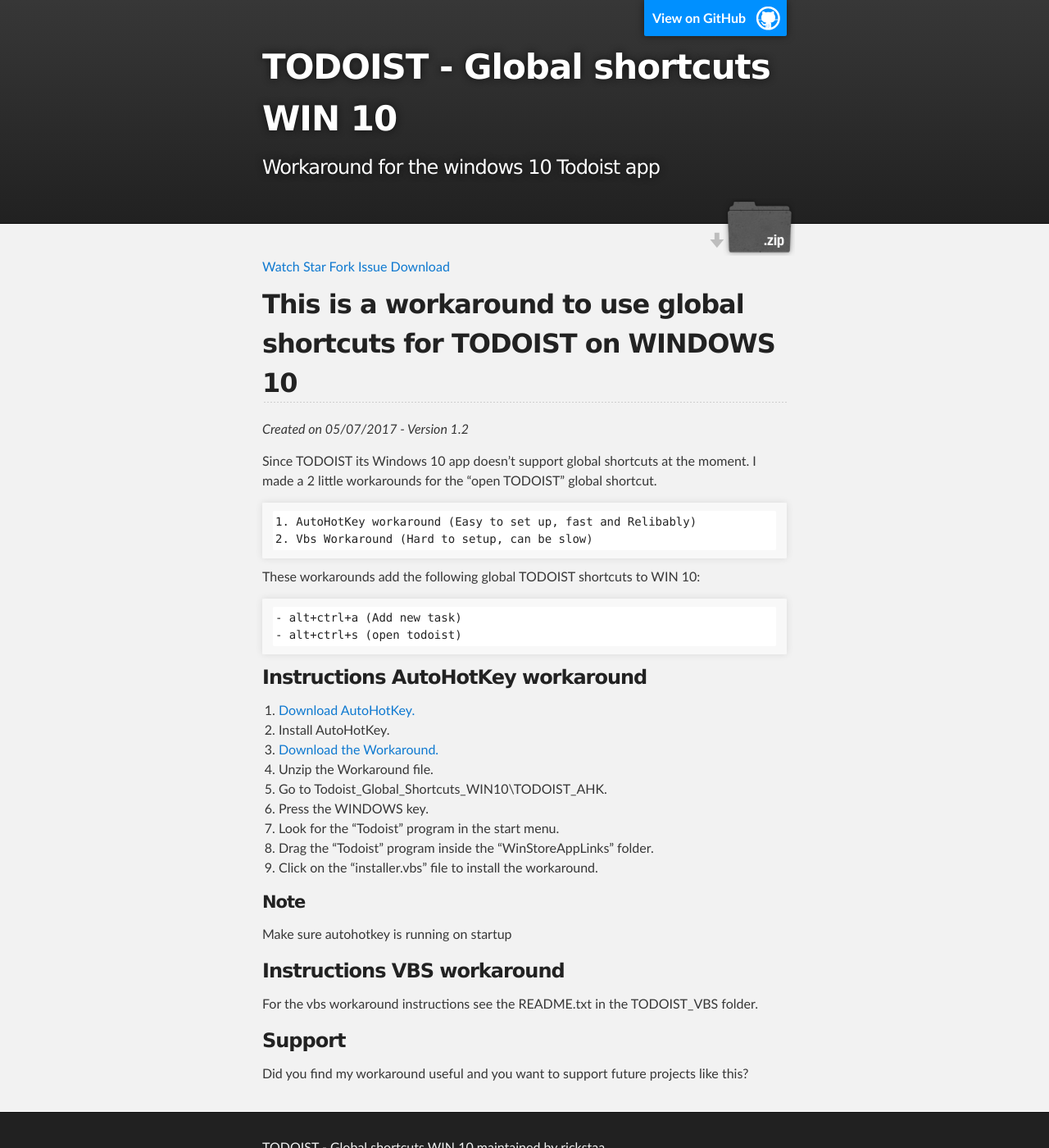
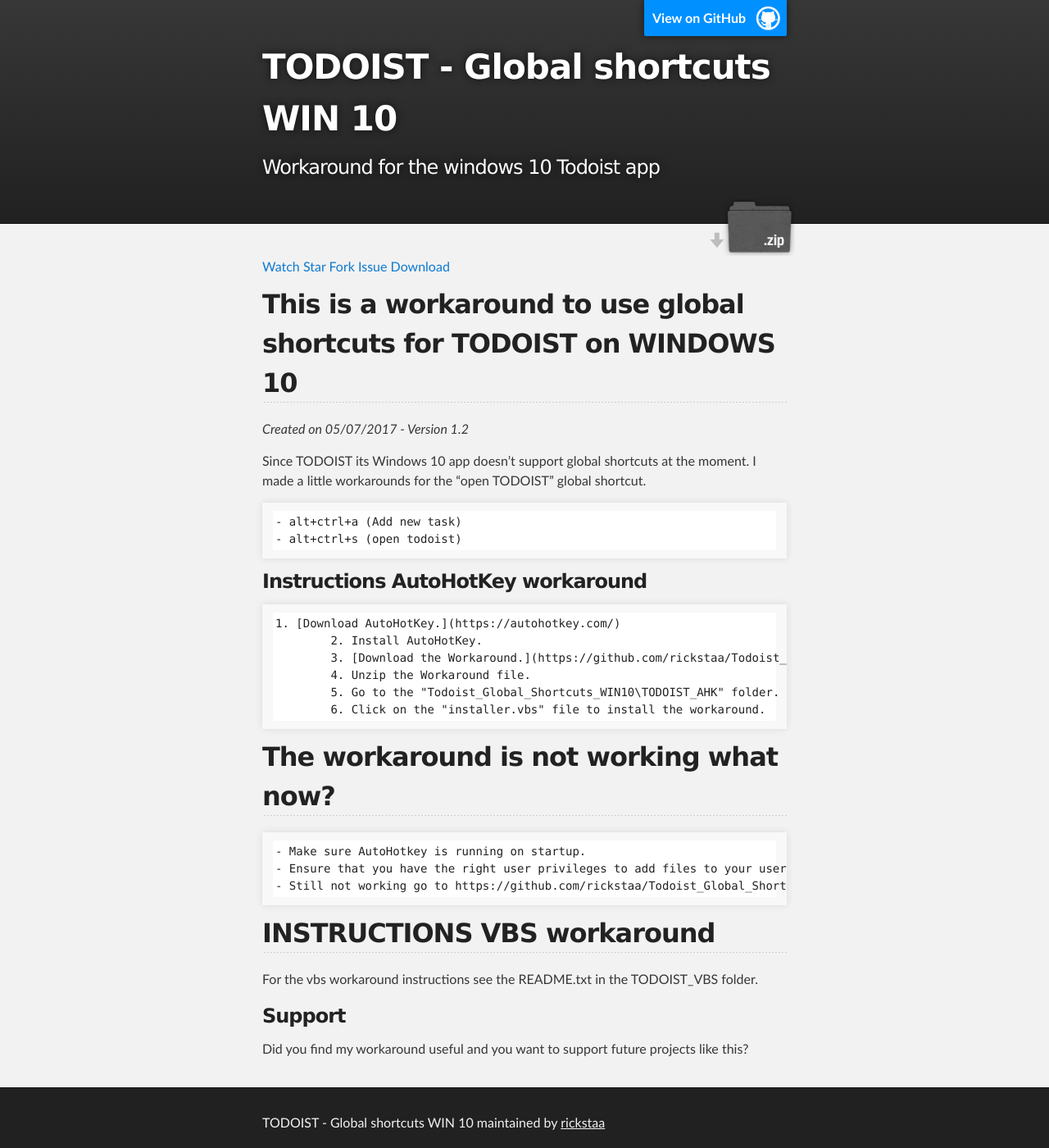
Before and after one commit to rickstaa/todoist-global-shortcuts-WIN10, a Jekyll site: the page built from index.md, in a window 1280 px wide and 1400 px high. Shown: the whole window at 82% size. Built offline with Jekyll 4.4.1, drawn with Linux system fonts in a browser that asks for light colours; our own code applies the rules of GitHub Pages for plain Markdown files; a script that is not in the unit is left out.

Commit message:
Update index.md

```diff
--- a/index.md
+++ b/index.md
@@ -1,32 +1,25 @@
 ## This is a workaround to use global shortcuts for TODOIST on WINDOWS 10
 *Created on 05/07/2017 - Version 1.2*
 
-Since TODOIST its Windows 10 app doesn’t support global shortcuts at the moment. I made a 2 little workarounds for the "open TODOIST" global shortcut.
-
-	1. AutoHotKey workaround (Easy to set up, fast and Relibably)
-	2. Vbs Workaround (Hard to setup, can be slow)
-
-These workarounds add the following global TODOIST shortcuts to WIN 10:
+Since TODOIST its Windows 10 app doesn’t support global shortcuts at the moment. I made a  little workarounds for the "open TODOIST" global shortcut.
 
     - alt+ctrl+a (Add new task)
     - alt+ctrl+s (open todoist)
 
+### Instructions AutoHotKey workaround
+	1. [Download AutoHotKey.](https://autohotkey.com/)
+    	2. Install AutoHotKey.
+    	3. [Download the Workaround.](https://github.com/rickstaa/Todoist_Global_Shortcuts_WIN10/archive/master.zip)
+    	4. Unzip the Workaround file.
+    	5. Go to the "Todoist_Global_Shortcuts_WIN10\TODOIST_AHK" folder.
+    	6. Click on the "installer.vbs" file to install the workaround.
 
-### Instructions AutoHotKey workaround
-1. [Download AutoHotKey.](https://autohotkey.com/)
-2. Install AutoHotKey.
-3. [Download the Workaround.](https://github.com/rickstaa/Todoist_Global_Shortcuts_WIN10/archive/master.zip)
-4. Unzip the Workaround file.
-5. Go to Todoist_Global_Shortcuts_WIN10\TODOIST_AHK.
-6. Press the WINDOWS key.
-7. Look for the "Todoist" program in the start menu.
-8. Drag the "Todoist" program inside the "WinStoreAppLinks" folder.
-7. Click on the "installer.vbs" file to install the workaround.
+## The workaround is not working what now?
+	- Make sure AutoHotkey is running on startup.
+	- Ensure that you have the right user privileges to add files to your user startup folder.
+	- Still not working go to https://github.com/rickstaa/Todoist_Global_Shortcuts_WIN10/issues
 
-#### Note
-Make sure autohotkey is running on startup
-
-### Instructions VBS workaround
+## INSTRUCTIONS VBS workaround
 For the vbs workaround instructions see the README.txt in the TODOIST_VBS folder.
 
 ### Support
```
